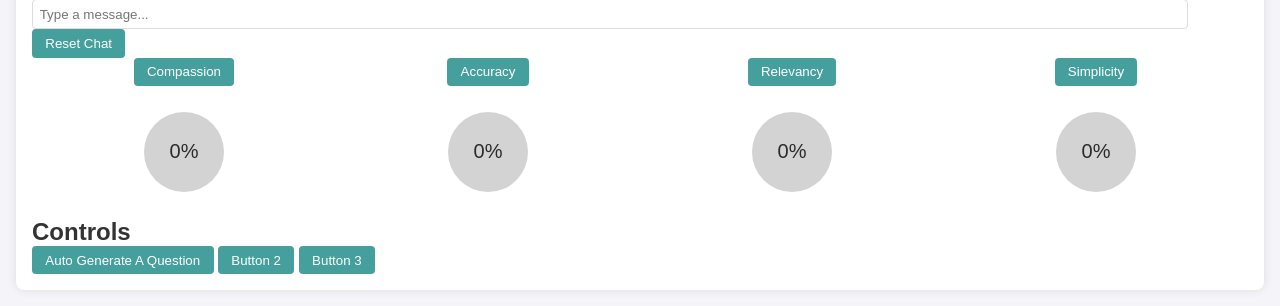
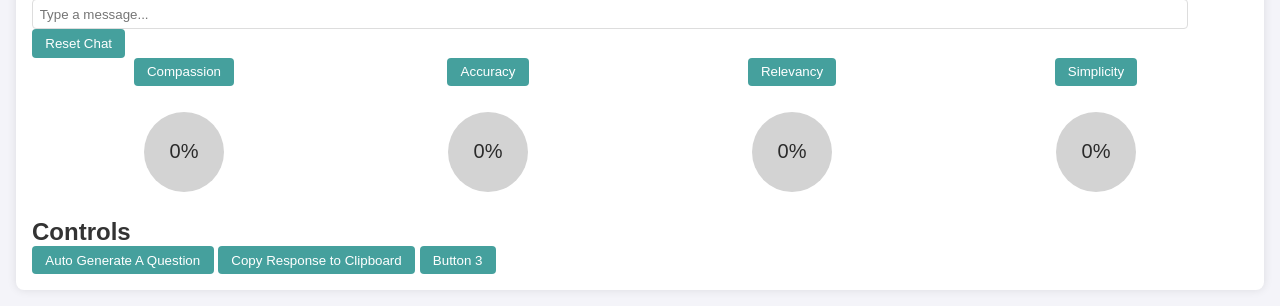
Before and after one commit to 83ben38/bot-copy, a Flask app: page / in a window 1280 px wide. Shown: the part 637-943 px from the top of the page. Run offline with Flask 3, Linux system fonts and the light colour scheme; parts of the project's set-up code (start-up, migrations or seed data) failed here and were passed over.

Commit message:
copy response button

```diff
--- a/static/scripts.js
+++ b/static/scripts.js
@@ -5,6 +5,7 @@ document.addEventListener('DOMContentLoaded', function() {
         }
     }
     var explanations;
+    var lastResponse;
     window.sendMessage = function() {
         const chatInput = document.getElementById('chatInput');
         const message = chatInput.value;
@@ -40,8 +41,8 @@ document.addEventListener('DOMContentLoaded', function() {
             chatbox.appendChild(botMessageDiv);
 
             // Simulate typing effect
+            lastResponse = data.response;
             typeText(botMessageDiv, data.response, 1000);
-
             // Update score bubbles
             const scores = data.scores;
             explanations = scores.explanations;
@@ -60,6 +61,10 @@ document.addEventListener('DOMContentLoaded', function() {
     window.buttonClick = function(buttonId) {
         if (buttonId == 1){
             window.resetChat();
+        }
+        if (buttonId==2){
+            console.log(lastResponse);
+            navigator.clipboard.writeText(lastResponse);
         }
         fetch('/button_click', {
             method: 'POST',
@@ -96,6 +101,7 @@ document.addEventListener('DOMContentLoaded', function() {
                     chatbox.appendChild(botMessageDiv);
 
                     // Simulate typing effect
+                    lastResponse = data.response;
                     typeText(botMessageDiv, data.response, 1000);
 
                     // Update score bubbles
--- a/templates/index.html
+++ b/templates/index.html
@@ -55,7 +55,7 @@
         </div>
         <h2>Controls</h2>
         <button onclick="buttonClick(1)">Auto Generate A Question</button>
-        <button onclick="buttonClick(2)">Button 2</button>
+        <button onclick="buttonClick(2)">Copy Response to Clipboard</button>
         <button onclick="buttonClick(3)">Button 3</button>
     </div>
     <script src="{{ url_for('static', filename='scripts.js') }}"></script>
```
